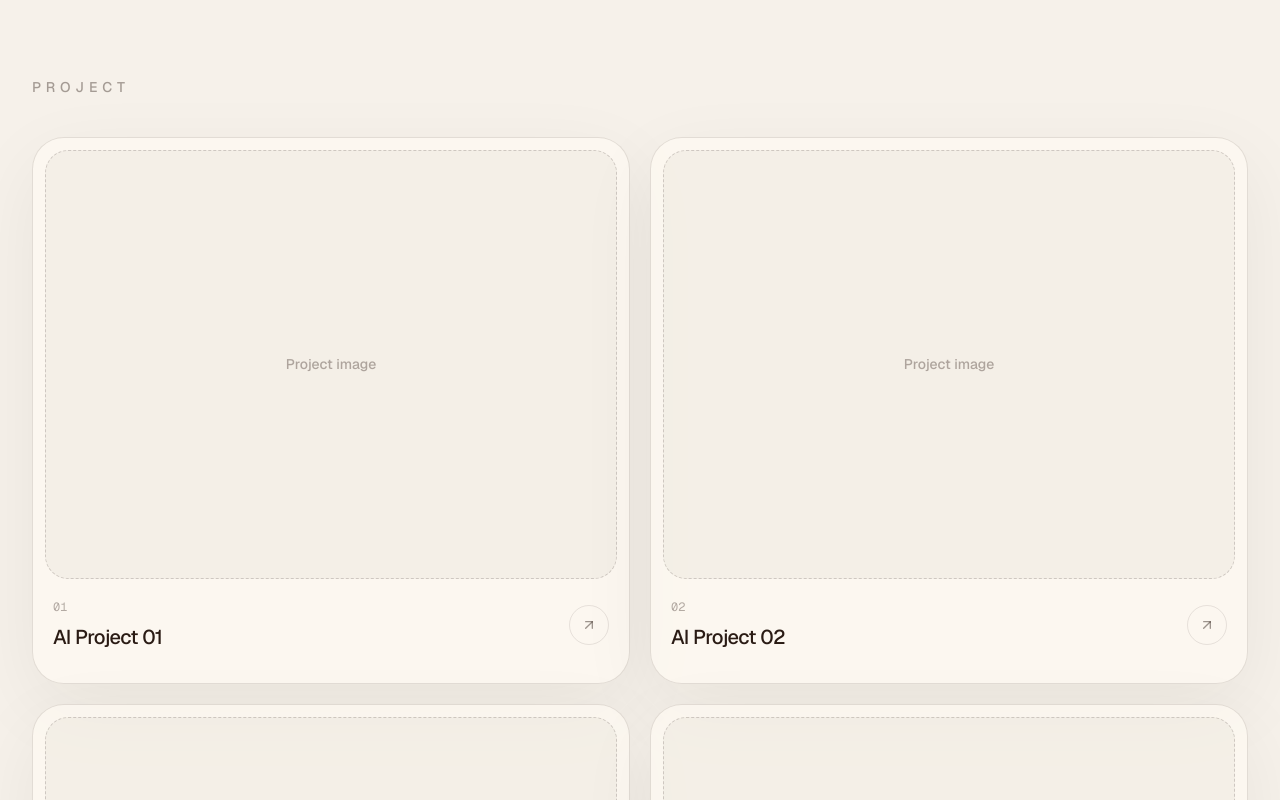
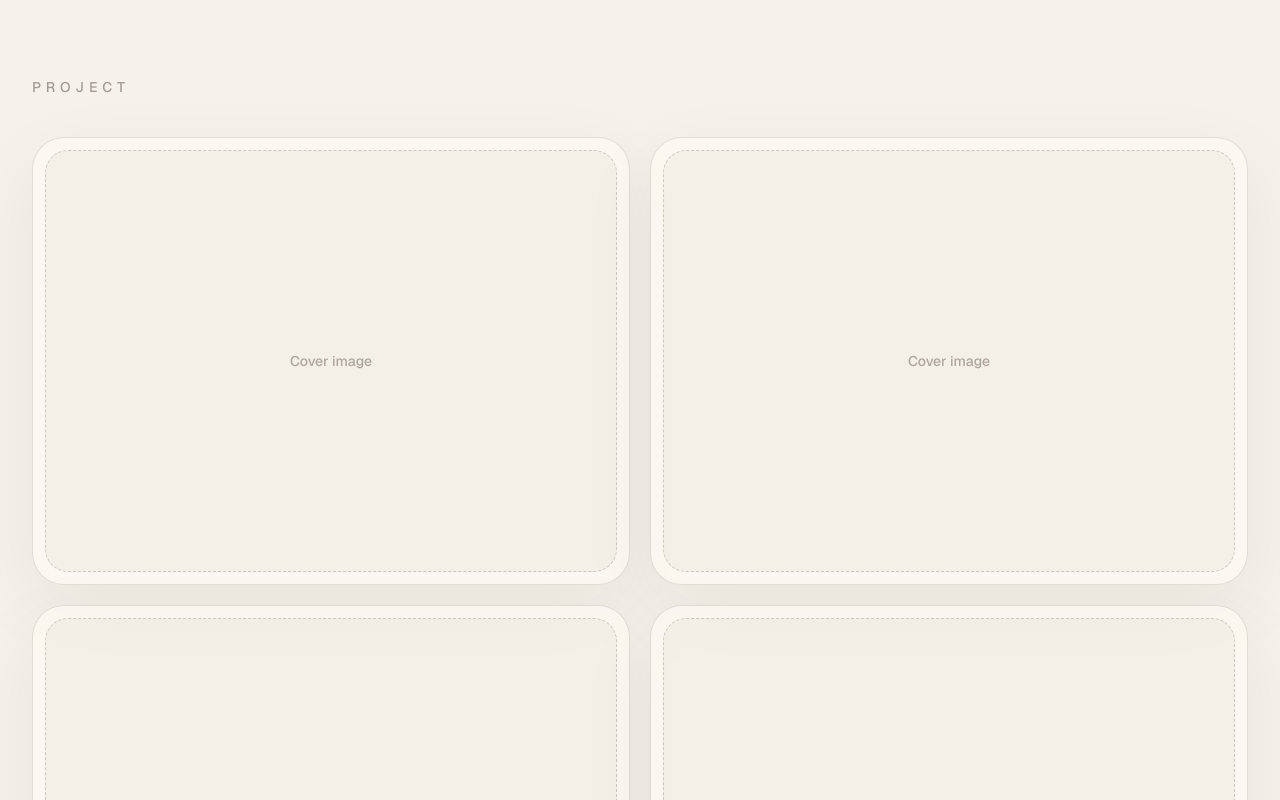
Before and after one commit to demihtran/demihtran.github.io, a Next.js app: page / in a window 1280 px wide. Shown: the part 1400-2200 px from the top of the page. Built offline with nearby package versions, Linux system fonts and the light colour scheme.

Commit message:
Add project hover flip cards
Show each project as an image-first card that flips on hover to reveal a preview image, title, and GitHub action.

Co-Authored-By: Claude Opus 4.7 <noreply@anthropic.com>

```diff
--- a/src/components/projects.tsx
+++ b/src/components/projects.tsx
@@ -1,6 +1,5 @@
 import { ArrowUpRight } from "lucide-react";
 import { projects } from "@/data/projects";
-import { Card } from "@/components/ui/card";
 
 export function Projects() {
   return (
@@ -9,22 +8,34 @@ export function Projects() {
         <p className="text-sm font-medium uppercase tracking-[0.35em] text-[#2a1b14]/40">Project</p>
       </div>
       <div className="grid gap-5 md:grid-cols-2">
-        {projects.map((project, index) => (
-          <a key={project.title} href={project.githubUrl} target="_blank" rel="noreferrer" className="group block">
-            <Card data-reveal className="h-full overflow-hidden p-3 hover:-translate-y-1 hover:border-[#2a1b14]/30 hover:bg-[#2a1b14]/[0.035]">
-              <div className="flex aspect-[4/3] items-center justify-center rounded-[1.45rem] border border-dashed border-[#2a1b14]/18 bg-[#2a1b14]/[0.035] text-sm font-medium text-[#2a1b14]/35 transition group-hover:border-[#2a1b14]/35 group-hover:bg-[#2a1b14]/[0.055]">
-                {project.imageLabel}
+        {projects.map((project) => (
+          <a
+            key={project.title}
+            href={project.githubUrl}
+            target="_blank"
+            rel="noreferrer"
+            data-reveal
+            className="group block [perspective:1200px]"
+            aria-label={`Open ${project.title} on GitHub`}
+          >
+            <div className="relative aspect-[4/3] rounded-[2rem] transition duration-500 [transform-style:preserve-3d] group-hover:[transform:rotateY(180deg)]">
+              <div className="absolute inset-0 overflow-hidden rounded-[2rem] border border-[#2a1b14]/12 bg-[#fffaf3]/65 p-3 shadow-[0_24px_80px_rgba(42,27,20,0.06)] [backface-visibility:hidden]">
+                <div className="flex size-full items-center justify-center rounded-[1.45rem] border border-dashed border-[#2a1b14]/18 bg-[#2a1b14]/[0.035] text-sm font-medium text-[#2a1b14]/35">
+                  {project.coverLabel}
+                </div>
               </div>
-              <div className="flex items-center justify-between gap-4 px-2 py-5">
-                <div>
-                  <p className="font-mono text-xs text-[#2a1b14]/35">0{index + 1}</p>
-                  <h3 className="mt-2 text-xl font-medium tracking-[-0.03em] text-[#2a1b14]">{project.title}</h3>
+              <div className="absolute inset-0 overflow-hidden rounded-[2rem] border border-[#2a1b14]/16 bg-[#fffaf3]/80 p-3 shadow-[0_24px_80px_rgba(42,27,20,0.08)] [backface-visibility:hidden] [transform:rotateY(180deg)]">
+                <div className="relative flex size-full items-center justify-center overflow-hidden rounded-[1.45rem] border border-[#2a1b14]/10 bg-[#2a1b14]/[0.045] text-sm font-medium text-[#2a1b14]/35">
+                  {project.previewLabel}
+                  <div className="absolute inset-x-0 bottom-0 flex items-end justify-between gap-4 bg-gradient-to-t from-[#2a1b14]/75 via-[#2a1b14]/30 to-transparent p-5 text-[#fffaf3]">
+                    <h3 className="text-2xl font-medium tracking-[-0.03em]">{project.title}</h3>
+                    <span className="grid size-10 shrink-0 place-items-center rounded-full border border-[#fffaf3]/25 bg-[#fffaf3]/10 text-[#fffaf3] backdrop-blur">
+                      <ArrowUpRight className="size-4" />
+                    </span>
+                  </div>
                 </div>
-                <span className="grid size-10 shrink-0 place-items-center rounded-full border border-[#2a1b14]/10 text-[#2a1b14]/45 transition group-hover:border-[#2a1b14]/40 group-hover:text-[#2a1b14]">
-                  <ArrowUpRight className="size-4" />
-                </span>
               </div>
-            </Card>
+            </div>
           </a>
         ))}
       </div>
--- a/src/data/projects.ts
+++ b/src/data/projects.ts
@@ -1,22 +1,26 @@
 export const projects = [
   {
     title: "AI Project 01",
-    imageLabel: "Project image",
+    coverLabel: "Cover image",
+    previewLabel: "Preview image",
     githubUrl: "https://github.com/demihtran",
   },
   {
     title: "AI Project 02",
-    imageLabel: "Project image",
+    coverLabel: "Cover image",
+    previewLabel: "Preview image",
     githubUrl: "https://github.com/demihtran",
   },
   {
     title: "AI Project 03",
-    imageLabel: "Project image",
+    coverLabel: "Cover image",
+    previewLabel: "Preview image",
     githubUrl: "https://github.com/demihtran",
   },
   {
     title: "AI Project 04",
-    imageLabel: "Project image",
+    coverLabel: "Cover image",
+    previewLabel: "Preview image",
     githubUrl: "https://github.com/demihtran",
   },
 ];
```
